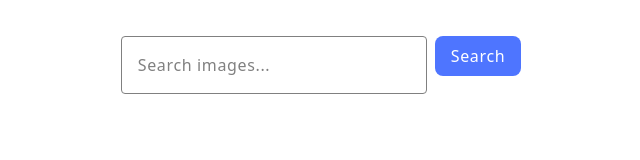
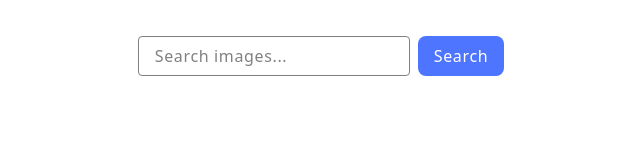
Before and after one commit to MarynaShavlak/goit-advancedjs-hw-03, a website built with Vite: page src/index.html in a window 1280 px wide. Shown: the whole page, without its empty margins (319-959 px from the left). Built offline with nearby package versions, Linux system fonts and the light colour scheme; what izitoast, simplelightbox would draw is missing.

Commit message:
Make search input and button the same height

```diff
--- a/src/css/styles.css
+++ b/src/css/styles.css
@@ -12,6 +12,15 @@ main {
   justify-content: center;
   gap: 8px;
   margin-bottom: 32px;
+}
+
+.form label {
+  display: flex;
+}
+
+.form input,
+.form button {
+  box-sizing: border-box;
 }
 
 .form input {
```
